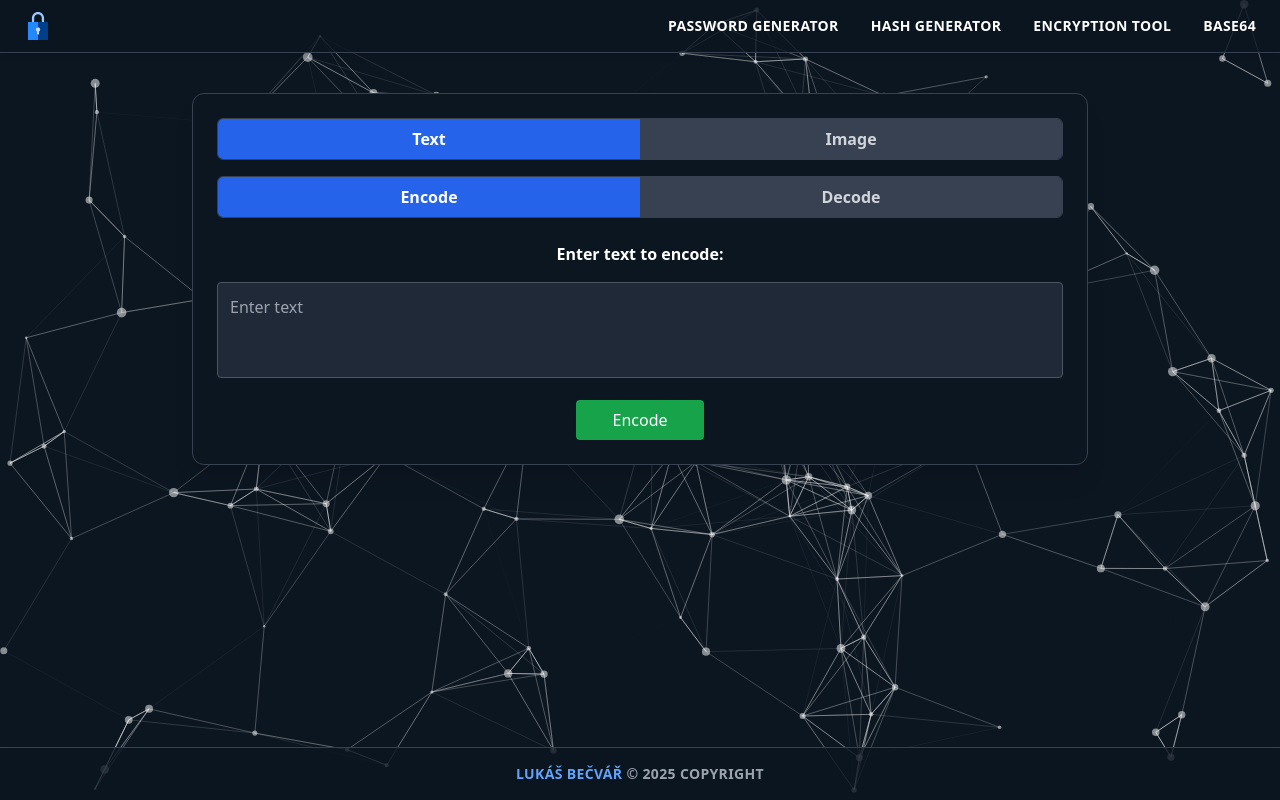
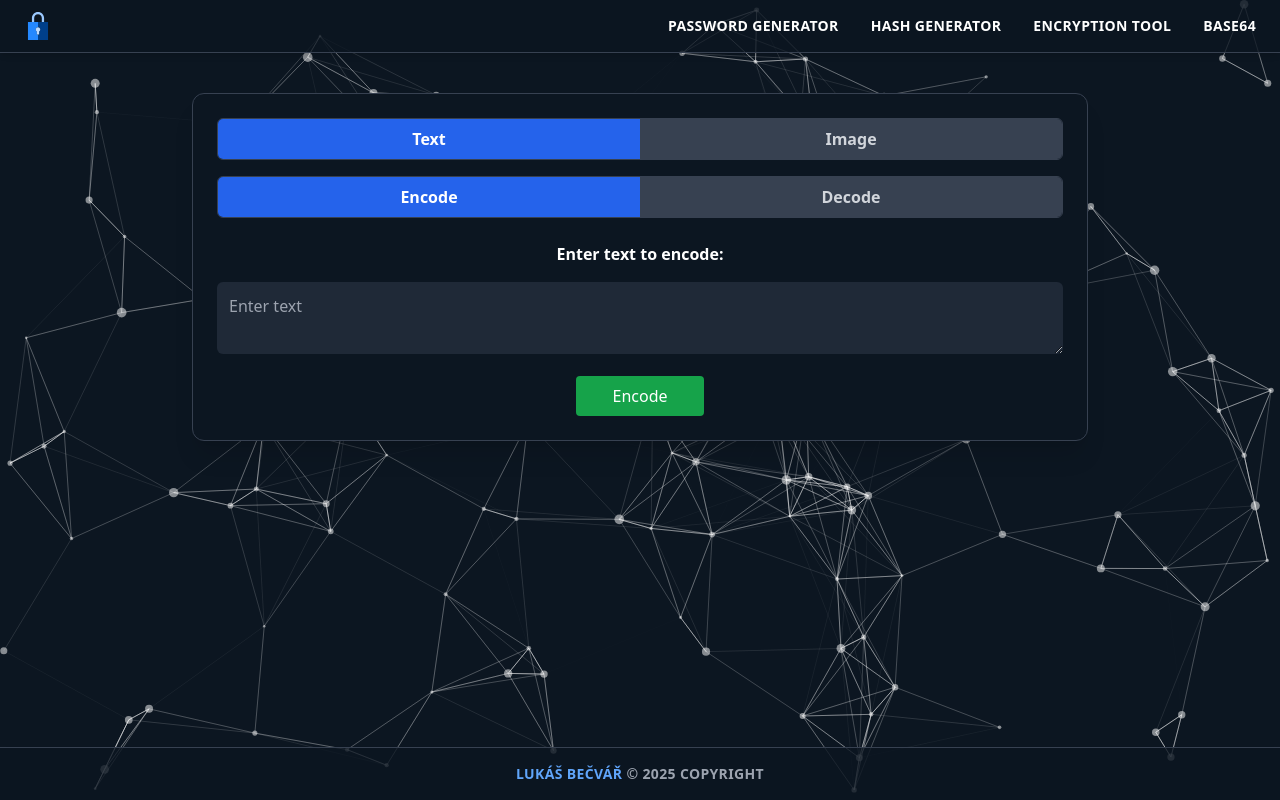
Before and after one commit to lukasbecvar/password-and-hash-generator, a React (Vite) app: page /base64 in a window 1280 px wide. Built offline with nearby package versions, Linux system fonts and the light colour scheme.

Commit message:
style fix for better design consistency

```diff
--- a/src/components/Base64EncoderDecoder.jsx
+++ b/src/components/Base64EncoderDecoder.jsx
@@ -112,7 +112,7 @@ export default function Base64Tool() {
                         <label className="font-semibold">
                             {action === "encode" ? "Enter text to encode:" : "Paste Base64 to decode:"}
                         </label>
-                        <textarea className="w-full h-24 p-3 bg-gray-800 text-white rounded border border-gray-600" placeholder={action === "encode" ? "Enter text" : "Paste Base64"} value={textInput} onChange={(e) => setTextInput(e.target.value)}/>
+                        <textarea className="w-full p-3 bg-gray-800 text-white rounded-md resize-y" placeholder={action === "encode" ? "Enter text" : "Paste Base64"} value={textInput} onChange={(e) => setTextInput(e.target.value)}/>
                         <button className={`w-full md:w-32 py-2 rounded ${action === "encode" ? "bg-green-600 hover:bg-green-700" : "bg-yellow-600 hover:bg-yellow-700"}`} onClick={action === "encode" ? handleEncodeText : handleDecodeText}>
                             {action.charAt(0).toUpperCase() + action.slice(1)}
                         </button>
@@ -122,7 +122,7 @@ export default function Base64Tool() {
                                 <label className="block font-semibold mt-4">
                                     {action === "encode" ? "Encoded Base64:" : "Decoded text:"}
                                 </label>
-                                <textarea className="w-full h-24 p-3 bg-gray-800 text-white rounded border border-gray-600" readOnly value={textResult}/>
+                                <textarea className="w-full p-3 bg-gray-800 text-white rounded-md resize-y" readOnly value={textResult}/>
                             </div>
                         )}
                     </div>
@@ -155,7 +155,7 @@ export default function Base64Tool() {
                             <div>
                                 <label className="block font-semibold mt-4 mb-2">Preview & Encoded Base64:</label>
                                 <img src={imageBase64} alt="Uploaded preview" className="max-h-48 w-auto rounded mb-3 shadow-md mx-auto"/>
-                                <textarea className="w-full h-40 p-3 bg-gray-800 text-white rounded border border-gray-600 font-mono text-xs overflow-auto" readOnly value={imageBase64}/>
+                                <textarea className="w-full p-3 bg-gray-800 text-white rounded-md resize-y" readOnly value={imageBase64}/>
                             </div>
                         )}
                     </div>
@@ -165,7 +165,7 @@ export default function Base64Tool() {
                     <div className="space-y-4">
                         <label className="font-semibold">Paste Image Base64 to decode:</label>
                         <textarea
-                            className="w-full h-40 p-3 bg-gray-800 text-white rounded border border-gray-600"
+                            className="w-full p-3 bg-gray-800 text-white rounded-md resize-y"
                             placeholder="Paste image Base64"
                             value={imageDecodedBase64}
                             onChange={(e) => {
```
